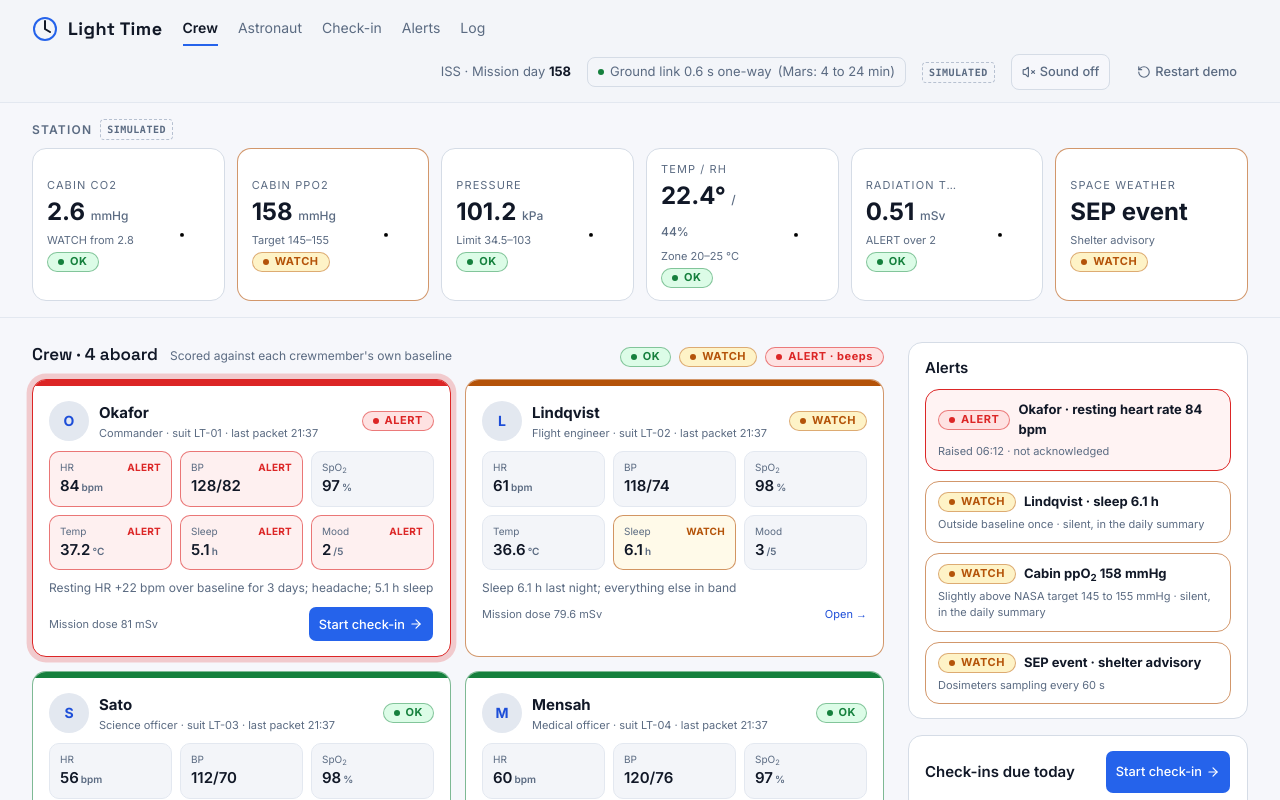
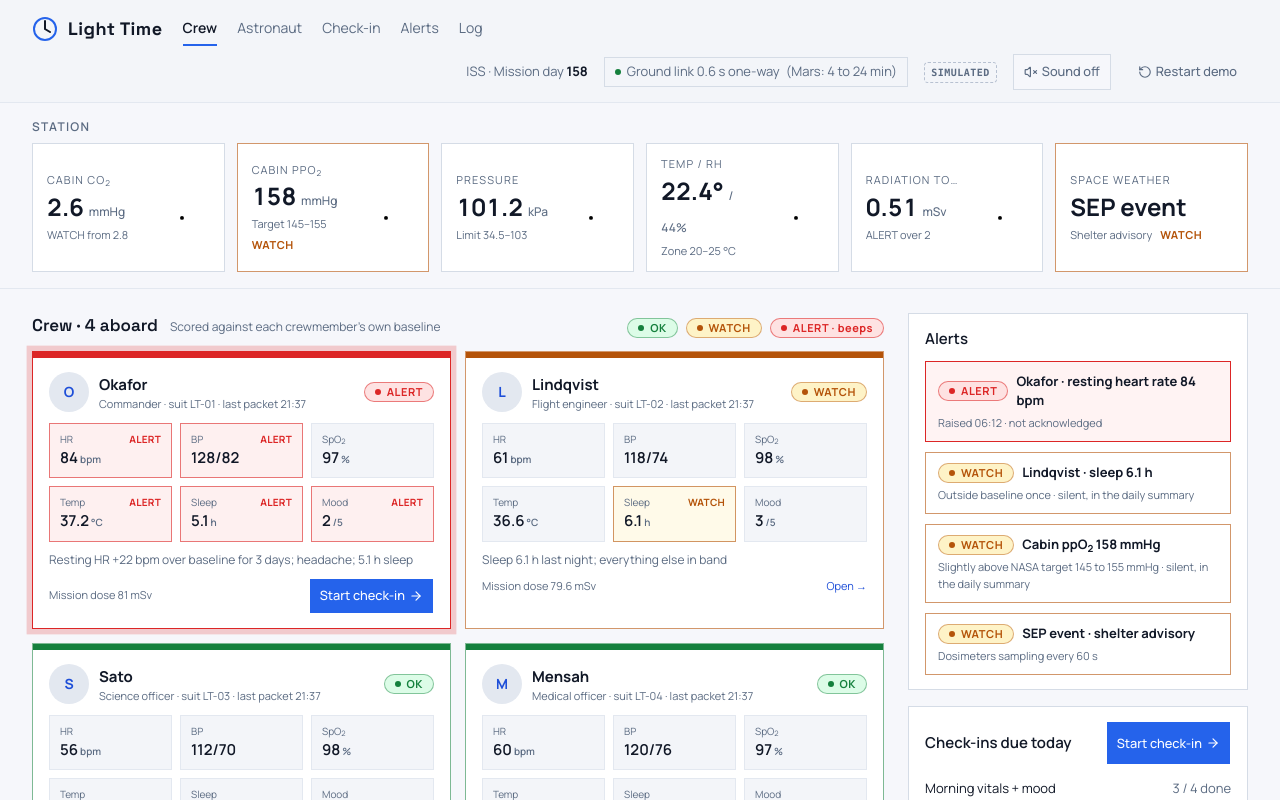
Before and after one commit to NASA-space-apps-the-procrastinators/LightTime-frontend, a Next.js app: page /base-station in a window 1280 px wide. Shown: the top 800 px of the page. Built offline with nearby package versions, Linux system fonts and the light colour scheme.

Commit message:
feat: Manrope, square corners, count-up station tiles and smooth trend lines
Station readings count up while gauge needles sweep; trend charts draw one monotone-cubic path; adds an ease-spring token.

```diff
--- a/src/app/globals.css
+++ b/src/app/globals.css
@@ -7,9 +7,9 @@
 @theme inline {
   --color-background: var(--background);
   --color-foreground: var(--foreground);
-  --font-sans: var(--font-inter), system-ui, sans-serif;
+  --font-sans: var(--font-manrope), system-ui, sans-serif;
   --font-mono: ui-monospace, SFMono-Regular, Menlo, monospace;
-  --font-heading: var(--font-space-grotesk), var(--font-inter), sans-serif;
+  --font-heading: var(--font-space-grotesk), var(--font-manrope), sans-serif;
   /* State colours: reserved for OK / WATCH / ALERT only. */
   --color-ok: #15803d;
   --color-ok-bg: #dcfce7;
@@ -57,6 +57,34 @@
   --radius-2xl: calc(var(--radius) * 1.8);
   --radius-3xl: calc(var(--radius) * 2.2);
   --radius-4xl: calc(var(--radius) * 2.6);
+  /* damped spring (ζ≈0.55, ~12% overshoot) sampled into linear() */
+  --ease-spring: linear(
+    0,
+    0.061,
+    0.207,
+    0.394,
+    0.587,
+    0.761,
+    0.904,
+    1.009,
+    1.078,
+    1.115,
+    1.126,
+    1.119,
+    1.101,
+    1.078,
+    1.054,
+    1.031,
+    1.013,
+    0.999,
+    0.991,
+    0.986,
+    0.984,
+    0.985,
+    0.987,
+    0.99,
+    1
+  );
 }
 
 /* Light theme from "Light Time/data/design-tokens.json". */
@@ -84,8 +112,8 @@
   --chart-3: #b45309;
   --chart-4: #dc2626;
   --chart-5: #5b6b82;
-  /* 10px = tile radius (rounded-lg); card 14px = rounded-xl. */
-  --radius: 0.625rem;
+  /* Square corners on every card, tile, button and input; pills and avatars use rounded-full. */
+  --radius: 0px;
   --sidebar: #ffffff;
   --sidebar-foreground: #111827;
   --sidebar-primary: #2563eb;
--- a/src/app/layout.tsx
+++ b/src/app/layout.tsx
@@ -1,9 +1,9 @@
-import type { Metadata } from "next";
-import { Inter, Space_Grotesk } from "next/font/google";
+import type { Metadata, Viewport } from "next";
+import { Manrope, Space_Grotesk } from "next/font/google";
 import { MissionProvider } from "@/lib/mission-store";
 import "./globals.css";
 
-const inter = Inter({ variable: "--font-inter", subsets: ["latin"] });
+const manrope = Manrope({ variable: "--font-manrope", subsets: ["latin"] });
 
 const spaceGrotesk = Space_Grotesk({
   variable: "--font-space-grotesk",
@@ -16,11 +16,17 @@ export const metadata: Metadata = {
     "Health monitoring for astronauts: body suit, dashboard, flight surgeon.",
 };
 
+// cover: lets the phone tab bar pad itself clear of the home indicator.
+export const viewport: Viewport = {
+  themeColor: "#2563EB",
+  viewportFit: "cover",
+};
+
 export default function RootLayout({ children }: LayoutProps<"/">) {
   return (
     <html
       lang="en"
-      className={`${inter.variable} ${spaceGrotesk.variable} h-full antialiased`}
+      className={`${manrope.variable} ${spaceGrotesk.variable} h-full antialiased`}
     >
       <body className="min-h-full flex flex-col">
         <MissionProvider>{children}</MissionProvider>
--- a/src/components/base-station/station-strip.tsx
+++ b/src/components/base-station/station-strip.tsx
@@ -1,8 +1,10 @@
-import { SimulatedTag } from "@/components/shared/simulated-tag";
-import { StatePill } from "@/components/shared/state-pill";
+"use client";
+
+import { Formula } from "@/components/shared/formula";
 import { StationGauge } from "@/components/shared/station-gauge";
+import { useCountUp } from "@/hooks/use-count-up";
 import { STATE_BORDER } from "@/lib/state-styles";
-import { stationReadings } from "@/lib/station";
+import { type StationReading, stationReadings } from "@/lib/station";
 import { cn } from "@/lib/utils";
 
 export function StationStrip() {
@@ -11,16 +13,33 @@ export function StationStrip() {
       aria-label="Station environment"
       className="border-b border-border-soft px-4 py-4 md:px-8"
     >
-      <div className="mb-2 flex items-center gap-2">
-        <h2 className="text-xs font-semibold uppercase tracking-widest text-muted-foreground">
+      <h2 className="mb-2 text-xs font-semibold uppercase tracking-widest text-muted-foreground">
         Station
       </h2>
-        <SimulatedTag />
-      </div>
       <div className="grid grid-cols-1 gap-3 min-[420px]:grid-cols-2 sm:grid-cols-3 xl:grid-cols-6">
         {stationReadings().map((t) => (
+          <StationTile key={t.id} t={t} />
+        ))}
+      </div>
+    </section>
+  );
+}
+
+// "22.4°" → digits after the point and what follows the number, so the count keeps its format.
+const NUMBER = /^(-?\d+)(?:\.(\d+))?(.*)$/;
+
+function StationTile({ t }: { t: StationReading }) {
+  // Same duration and easing for both: the number counts from 0 while the needle sweeps
+  // its own dial from the left end (a dial can start above 0, e.g. ppO2 at 135).
+  const shown = useCountUp(t.value ?? 0);
+  const g = t.gauge;
+  const sweep = useCountUp(
+    g && t.value !== null ? (t.value - g.min) / (g.max - g.min) : 0,
+  );
+  const m = t.value === null ? null : NUMBER.exec(t.display);
+  const display = m ? `${shown.toFixed(m[2]?.length ?? 0)}${m[3]}` : t.display;
+  return (
     <div
-            key={t.id}
       data-testid={`tile-${t.id}`}
       title={`Source: ${t.source}`}
       className={cn(
@@ -30,10 +49,10 @@ export function StationStrip() {
     >
       <div className="min-w-0 flex-1">
         <div className="truncate text-[11px] uppercase tracking-widest text-muted-foreground">
-                {t.label}
+          <Formula>{t.label}</Formula>
         </div>
-              <div className="mt-0.5 text-2xl font-bold">
-                {t.display}{" "}
+        <div className="mt-0.5 text-2xl font-bold tabular-nums">
+          {display}{" "}
           {t.unit && (
             <span className="text-xs font-medium text-muted-foreground">
               {t.unit}
@@ -42,7 +61,17 @@ export function StationStrip() {
         </div>
         <div className="mt-1 flex flex-wrap items-center gap-x-2 gap-y-1 text-[11px] text-muted-foreground">
           <span>{t.note}</span>
-                <StatePill state={t.state} />
+          {/* No pill: OK stays quiet; anything else is still spelled out, never colour alone. */}
+          {t.state !== "OK" && (
+            <span
+              className={cn(
+                "font-bold tracking-wider",
+                t.state === "ALERT" ? "text-alert" : "text-watch",
+              )}
+            >
+              {t.state}
+            </span>
+          )}
         </div>
       </div>
       {t.gauge && t.value !== null && (
@@ -50,14 +79,12 @@ export function StationStrip() {
           <StationGauge
             label={t.label}
             value={t.value}
+            needleValue={t.gauge.min + sweep * (t.gauge.max - t.gauge.min)}
             unit={t.id === "temp" ? "°C" : (t.unit ?? "")}
             gauge={t.gauge}
           />
         </div>
       )}
     </div>
-        ))}
-      </div>
-    </section>
   );
 }
--- a/src/components/shared/station-gauge.tsx
+++ b/src/components/shared/station-gauge.tsx
@@ -19,17 +19,20 @@ const arc = (f0: number, f1: number) => {
 export function StationGauge({
   label,
   value,
+  needleValue,
   unit,
   gauge,
 }: {
   label: string;
   value: number;
+  /** Where the needle is drawn, if it differs from value while animating; the name always uses value. */
+  needleValue?: number;
   unit: string;
   gauge: Gauge;
 }) {
   const { min, max, band, marks } = gauge;
   const frac = (v: number) => Math.min(1, Math.max(0, (v - min) / (max - min)));
-  const f = frac(value);
+  const f = frac(needleValue ?? value);
   const where =
     value < band[0] ? "below" : value > band[1] ? "above" : "within";
   const name =
--- a/src/components/shared/trend-chart.tsx
+++ b/src/components/shared/trend-chart.tsx
@@ -1,6 +1,29 @@
 import type { Band, State } from "@/lib/schemas";
 
 const DAYS = ["-6 d", "-5 d", "-4 d", "-3 d", "-2 d", "-1 d", "Today"];
+
+const r2 = (v: number) => Number(v.toFixed(2));
+
+/** One smooth path through the points (monotone cubic: never bulges past a reading). */
+export function smoothPath(p: [number, number][]): string {
+  const n = p.length;
+  if (n === 0) return "";
+  let d = `M${r2(p[0][0])},${r2(p[0][1])}`;
+  if (n === 1) return d;
+  const slope = p.slice(1).map((q, i) => (q[1] - p[i][1]) / (q[0] - p[i][0]));
+  // Harmonic mean of the neighbouring slopes, flat at peaks and troughs (Fritsch-Carlson).
+  const m = p.map((_, i) => {
+    if (i === 0) return slope[0];
+    if (i === n - 1) return slope[n - 2];
+    const [a, b] = [slope[i - 1], slope[i]];
+    return a * b <= 0 ? 0 : (2 * a * b) / (a + b);
+  });
+  for (let i = 0; i < n - 1; i++) {
+    const h = (p[i + 1][0] - p[i][0]) / 3;
+    d += ` C${r2(p[i][0] + h)},${r2(p[i][1] + m[i] * h)} ${r2(p[i + 1][0] - h)},${r2(p[i + 1][1] - m[i + 1] * h)} ${r2(p[i + 1][0])},${r2(p[i + 1][1])}`;
+  }
+  return d;
+}
 
 // x in % and y in px, so the chart stretches to any width without scaling its text.
 export function TrendChart({
@@ -63,19 +86,26 @@ export function TrendChart({
           strokeDasharray="4 3"
         />
       )}
-      {series.slice(1).map((v, i) => (
-        <line
-          // biome-ignore lint/suspicious/noArrayIndexKey: one segment per day, order is fixed
-          key={i}
-          x1={`${x(i)}%`}
-          y1={y(series[i])}
-          x2={`${x(i + 1)}%`}
-          y2={y(v)}
+      {/* x is in %, so the line is drawn in a 100-wide box stretched to fit; the stroke keeps its width. */}
+      <svg
+        aria-hidden="true"
+        width="100%"
+        height={H}
+        viewBox={`0 0 100 ${H}`}
+        preserveAspectRatio="none"
+        className="overflow-visible"
+      >
+        <path
+          data-line
+          d={smoothPath(series.map((v, i) => [x(i), y(v)]))}
+          fill="none"
           stroke="var(--color-foreground)"
           strokeWidth={compact ? 1.5 : 2}
           strokeLinecap="round"
+          strokeLinejoin="round"
+          vectorEffect="non-scaling-stroke"
         />
-      ))}
+      </svg>
       {series.map((v, i) => (
         <circle
           // biome-ignore lint/suspicious/noArrayIndexKey: one point per day, order is fixed
@@ -83,7 +113,7 @@ export function TrendChart({
           data-out={isOut(v)}
           cx={`${x(i)}%`}
           cy={y(v)}
-          r={compact ? 2.5 : 4.5}
+          r={compact ? 2 : 4}
           fill={
             band === null
               ? "var(--color-muted-foreground)" // no band, so no in/out to colour
@@ -93,8 +123,6 @@ export function TrendChart({
                   : "var(--color-alert)"
                 : "var(--color-ok)"
           }
-          stroke="var(--color-card)"
-          strokeWidth={compact ? 1 : 2}
         />
       ))}
     </svg>
--- /dev/null
+++ b/src/hooks/use-count-up.ts
@@ -0,0 +1,37 @@
+"use client";
+
+import { useEffect, useRef, useState } from "react";
+
+const easeOut = (t: number) => 1 - (1 - t) ** 3;
+
+/**
+ * Animates a number from 0 to `target` on mount, and from wherever it is to
+ * each new target after that, so readings feel live. Instant with reduced motion.
+ */
+export function useCountUp(target: number, ms = 1200): number {
+  const [value, setValue] = useState(0);
+  const current = useRef(0);
+
+  useEffect(() => {
+    const reduce =
+      typeof matchMedia !== "function" ||
+      matchMedia("(prefers-reduced-motion: reduce)").matches;
+    if (reduce || typeof requestAnimationFrame !== "function") {
+      current.current = target;
+      setValue(target);
+      return;
+    }
+    const from = current.current;
+    let start: number | null = null;
+    let id = requestAnimationFrame(function step(now) {
+      start ??= now;
+      const t = Math.min(1, (now - start) / ms);
+      current.current = t === 1 ? target : from + (target - from) * easeOut(t);
+      setValue(current.current);
+      if (t < 1) id = requestAnimationFrame(step);
+    });
+    return () => cancelAnimationFrame(id);
+  }, [target, ms]);
+
+  return value;
+}
```
Lines whose indentation alone changed are shown as unchanged.
